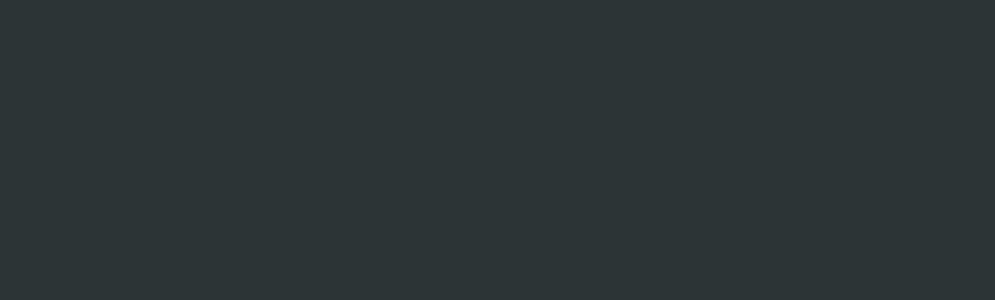
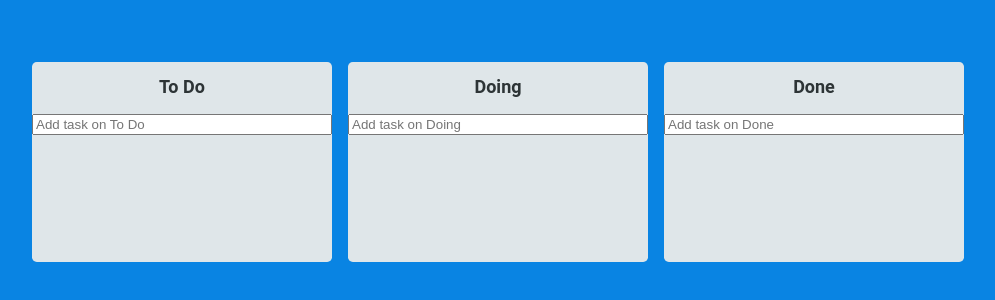
Before and after one commit to isabellaji/kanban-board, a React (Create React App) app: page / in a window 1280 px wide. Shown: the part 238-538 px from the top of the page, without its empty margins (142-1137 px from the left). Built offline with nearby package versions, Linux system fonts and the light colour scheme.

Commit message:
create kanban style to do list

```diff
--- a/package.json
+++ b/package.json
@@ -11,6 +11,7 @@
     "@types/react": "^18.0.15",
     "@types/react-dom": "^18.0.6",
     "react": "^18.2.0",
+    "react-beautiful-dnd": "^13.1.0",
     "react-dom": "^18.2.0",
     "react-hook-form": "^7.34.0",
     "react-scripts": "5.0.1",
@@ -44,6 +45,7 @@
     ]
   },
   "devDependencies": {
+    "@types/react-beautiful-dnd": "^13.1.2",
     "@types/styled-components": "^5.1.25"
   }
 }
--- a/src/App.tsx
+++ b/src/App.tsx
@@ -1,69 +1,69 @@
-import { createGlobalStyle } from 'styled-components';
+import { toDoState } from 'atoms';
+import { Board } from 'components';
+import { DragDropContext, DropResult } from 'react-beautiful-dnd';
+import { useRecoilState } from 'recoil';
+import styled from 'styled-components';
 
-const GlobalStyle = createGlobalStyle`
-@import url('https://fonts.googleapis.com/css2?family=Roboto:wght@100;300;400;500;700;900&display=swap');
-html, body, div, span, applet, object, iframe,
-h1, h2, h3, h4, h5, h6, p, blockquote, pre,
-a, abbr, acronym, address, big, cite, code,
-del, dfn, em, img, ins, kbd, q, s, samp,
-small, strike, strong, sub, sup, tt, var,
-b, u, i, center,
-dl, dt, dd, ol, ul, li,
-fieldset, form, label, legend,
-table, caption, tbody, tfoot, thead, tr, th, td,
-article, aside, canvas, details, embed,
-figure, figcaption, footer, header, hgroup,
-menu, nav, output, ruby, section, summary,
-time, mark, audio, video {
-	margin: 0;
-	padding: 0;
-	border: 0;
-	font-size: 100%;
-	font: inherit;
-	vertical-align: baseline;
-}
-/* HTML5 display-role reset for older browsers */
-article, aside, details, figcaption, figure,
-footer, header, hgroup, menu, nav, section {
-	display: block;
-}
-body {
-	line-height: 1;
-}
-ol, ul {
-	list-style: none;
-}
-blockquote, q {
-	quotes: none;
-}
-blockquote:before, blockquote:after,
-q:before, q:after {
-	content: '';
-	content: none;
-}
-table {
-	border-collapse: collapse;
-	border-spacing: 0;
-}
-body {
-  font-family: 'Roboto', sans-serif;
-  background-color: ${(props) => props.theme.bgColor};
-  color:${(props) => props.theme.textColor}
-}
-a {
-  text-decoration: none;
-	color: inherit;
-}
-* {
-  box-sizing: border-box;
-}
+const Container = styled.div`
+  width: 100vw;
+  height: 100vh;
+  margin: 0 auto;
+  display: flex;
+  align-items: center;
+  justify-content: center;
+`;
+
+const Boards = styled.div`
+  width: 100%;
+  display: flex;
+  gap: 1em;
+  justify-content: center;
+  align-items: flex-start;
 `;
 
 function App() {
+  const [todoList, setTodoList] = useRecoilState(toDoState);
+  const onDragEnd = ({ draggableId, destination, source }: DropResult) => {
+    if (!destination) return;
+    if (destination?.droppableId === source.droppableId) {
+      setTodoList((prevBoards) => {
+        const newBoard = [...prevBoards[source.droppableId]];
+        const target = newBoard[source.index];
+
+        newBoard.splice(source.index, 1);
+        newBoard.splice(destination?.index, 0, target);
+
+        return { ...prevBoards, [source.droppableId]: newBoard };
+      });
+    }
+    if (destination?.droppableId !== source.droppableId) {
+      setTodoList((prevBoards) => {
+        const sourceBoard = [...prevBoards[source.droppableId]];
+        const destinationBoard = [...prevBoards[destination.droppableId]];
+        const target = sourceBoard[source.index];
+
+        sourceBoard.splice(source.index, 1);
+        destinationBoard.splice(destination?.index, 0, target);
+
+        return {
+          ...prevBoards,
+          [source.droppableId]: sourceBoard,
+          [destination.droppableId]: destinationBoard,
+        };
+      });
+    }
+  };
+
   return (
-    <>
-      <GlobalStyle />
-    </>
+    <DragDropContext onDragEnd={onDragEnd}>
+      <Container>
+        <Boards>
+          {Object.keys(todoList).map((boardId) => (
+            <Board toDos={todoList[boardId]} boardId={boardId} key={boardId} />
+          ))}
+        </Boards>
+      </Container>
+    </DragDropContext>
   );
 }
 
--- /dev/null
+++ b/src/atoms.ts
@@ -0,0 +1,19 @@
+import { atom } from 'recoil';
+
+export interface TodoItems {
+  id: number;
+  text: string;
+}
+
+interface TodoList {
+  [key: string]: TodoItems[];
+}
+
+export const toDoState = atom<TodoList>({
+  key: 'toDoList',
+  default: {
+    'To Do': [],
+    Doing: [],
+    Done: [],
+  },
+});
--- /dev/null
+++ b/src/components/Board.tsx
@@ -0,0 +1,105 @@
+import { TodoItems, toDoState } from 'atoms';
+import { DragglableCard } from 'components';
+import { Droppable } from 'react-beautiful-dnd';
+import { useForm } from 'react-hook-form';
+import { useSetRecoilState } from 'recoil';
+import styled from 'styled-components';
+
+const Container = styled.div`
+  width: 300px;
+  min-height: 200px;
+  display: flex;
+  flex-direction: column;
+  padding-top: 1em;
+  border-radius: 0.3rem;
+  background-color: ${(props) => props.theme.boardColor};
+`;
+
+const Title = styled.h2`
+  font-size: 18px;
+  font-weight: 600;
+  text-align: center;
+  margin-bottom: 1em;
+`;
+
+const Form = styled.form`
+  width: 100%;
+  input {
+    width: 100%;
+  }
+`;
+
+interface ListProps {
+  isDraggingOver: boolean;
+  draggingFromThisWith: boolean;
+}
+
+const List = styled.div<ListProps>`
+  padding: 1em;
+  background-color: ${(props) =>
+    props.isDraggingOver
+      ? '#fdcb6e'
+      : props.draggingFromThisWith
+      ? '#636e72'
+      : 'transparent'};
+  flex-grow: 1;
+  transition: background-color 0.2s ease-in-out;
+`;
+
+interface BoardProps {
+  toDos: TodoItems[];
+  boardId: string;
+}
+
+interface TodoForm {
+  toDo: string;
+}
+
+export const Board = ({ toDos, boardId }: BoardProps) => {
+  const setToDos = useSetRecoilState(toDoState);
+  const { register, setValue, handleSubmit } = useForm<TodoForm>();
+  const onValid = ({ toDo }: TodoForm) => {
+    const newTodo = { id: Date.now(), text: toDo };
+
+    setToDos((prevBoards) => {
+      return {
+        ...prevBoards,
+        [boardId]: [newTodo, ...prevBoards[boardId]],
+      };
+    });
+    setValue('toDo', '');
+  };
+
+  return (
+    <Container>
+      <Title>{boardId}</Title>
+      <Form onSubmit={handleSubmit(onValid)}>
+        <input
+          {...register('toDo', { required: true })}
+          type="text"
+          placeholder={`Add task on ${boardId}`}
+        />
+      </Form>
+      <Droppable droppableId={boardId}>
+        {(provided, snapshot) => (
+          <List
+            isDraggingOver={snapshot.isDraggingOver}
+            draggingFromThisWith={Boolean(snapshot.draggingFromThisWith)}
+            ref={provided.innerRef}
+            {...provided.droppableProps}
+          >
+            {toDos.map((toDo, index) => (
+              <DragglableCard
+                toDoId={toDo.id}
+                toDoText={toDo.text}
+                index={index}
+                key={toDo.id}
+              />
+            ))}
+            {provided.placeholder}
+          </List>
+        )}
+      </Droppable>
+    </Container>
+  );
+};
--- /dev/null
+++ b/src/components/DragglableCard.tsx
@@ -0,0 +1,40 @@
+import React from 'react';
+import { Draggable } from 'react-beautiful-dnd';
+import styled from 'styled-components';
+
+const Card = styled.div<{ isDragging: boolean }>`
+  padding: 0.5em;
+  margin-bottom: 0.5em;
+  border-radius: 0.3rem;
+  color: ${(props) =>
+    props.isDragging ? props.theme.cardColor : props.theme.textColor};
+  background-color: ${(props) =>
+    props.isDragging ? '#74b9ff' : props.theme.cardColor};
+  box-shadow: ${(props) =>
+    props.isDragging ? ' 2px 3px 5px #00000010' : 'none'};
+`;
+
+interface DragglableCardProps {
+  toDoId: number;
+  toDoText: string;
+  index: number;
+}
+
+export const DragglableCard = React.memo(
+  ({ toDoId, toDoText, index }: DragglableCardProps) => {
+    return (
+      <Draggable draggableId={toDoId + ''} index={index}>
+        {(provided, snapshot) => (
+          <Card
+            isDragging={snapshot.isDragging}
+            ref={provided.innerRef}
+            {...provided.draggableProps}
+            {...provided.dragHandleProps}
+          >
+            {toDoText}
+          </Card>
+        )}
+      </Draggable>
+    );
+  }
+);
--- /dev/null
+++ b/src/components/index.ts
@@ -0,0 +1,2 @@
+export * from './DragglableCard';
+export * from './Board';
--- a/src/index.tsx
+++ b/src/index.tsx
@@ -2,18 +2,76 @@ import React from 'react';
 import ReactDOM from 'react-dom/client';
 import { theme } from './theme';
 import { RecoilRoot } from 'recoil';
-import { ThemeProvider } from 'styled-components';
+import { ThemeProvider, createGlobalStyle } from 'styled-components';
 import App from './App';
+
+const GlobalStyle = createGlobalStyle`
+@import url('https://fonts.googleapis.com/css2?family=Roboto:wght@100;300;400;500;700;900&display=swap');
+html, body, div, span, applet, object, iframe,
+h1, h2, h3, h4, h5, h6, p, blockquote, pre,
+a, abbr, acronym, address, big, cite, code,
+del, dfn, em, img, ins, kbd, q, s, samp,
+small, strike, strong, sub, sup, tt, var,
+b, u, i, center,
+dl, dt, dd, ol, ul, li,
+fieldset, form, label, legend,
+table, caption, tbody, tfoot, thead, tr, th, td,
+article, aside, canvas, details, embed,
+figure, figcaption, footer, header, hgroup,
+menu, nav, output, ruby, section, summary,
+time, mark, audio, video {
+	margin: 0;
+	padding: 0;
+	border: 0;
+	font-size: 100%;
+	font: inherit;
+	vertical-align: baseline;
+}
+/* HTML5 display-role reset for older browsers */
+article, aside, details, figcaption, figure,
+footer, header, hgroup, menu, nav, section {
+	display: block;
+}
+body {
+	line-height: 1;
+}
+ol, ul {
+	list-style: none;
+}
+blockquote, q {
+	quotes: none;
+}
+blockquote:before, blockquote:after,
+q:before, q:after {
+	content: '';
+	content: none;
+}
+table {
+	border-collapse: collapse;
+	border-spacing: 0;
+}
+body {
+  font-family: 'Roboto', sans-serif;
+  background-color: ${(props) => props.theme.bgColor};
+  color:${(props) => props.theme.textColor}
+}
+a {
+  text-decoration: none;
+	color: inherit;
+}
+* {
+  box-sizing: border-box;
+}
+`;
 
 const root = ReactDOM.createRoot(
   document.getElementById('root') as HTMLElement
 );
 root.render(
-  <React.StrictMode>
-    <RecoilRoot>
-      <ThemeProvider theme={theme}>
-        <App />
-      </ThemeProvider>
-    </RecoilRoot>
-  </React.StrictMode>
+  <RecoilRoot>
+    <ThemeProvider theme={theme}>
+      <GlobalStyle />
+      <App />
+    </ThemeProvider>
+  </RecoilRoot>
 );
--- a/src/styled.d.ts
+++ b/src/styled.d.ts
@@ -2,8 +2,9 @@ import 'styled-components';
 
 declare module 'styled-components' {
   export interface DefaultTheme {
+    bgColor: string;
+    boardColor: string;
+    cardColor: string;
     textColor: string;
-    bgColor: string;
-    accentColor: string;
   }
 }
--- a/src/theme.ts
+++ b/src/theme.ts
@@ -1,7 +1,8 @@
 import { DefaultTheme } from 'styled-components';
 
 export const theme: DefaultTheme = {
-  bgColor: '#2d3436',
-  textColor: '#dfe6e9',
-  accentColor: '#d63031',
+  bgColor: '#0984e3',
+  boardColor: '#dfe6e9',
+  cardColor: '#ffffff',
+  textColor: '#2d3436',
 };
```
Also changed, not shown: 1 other file (tests, documents, lock files or other folders).
